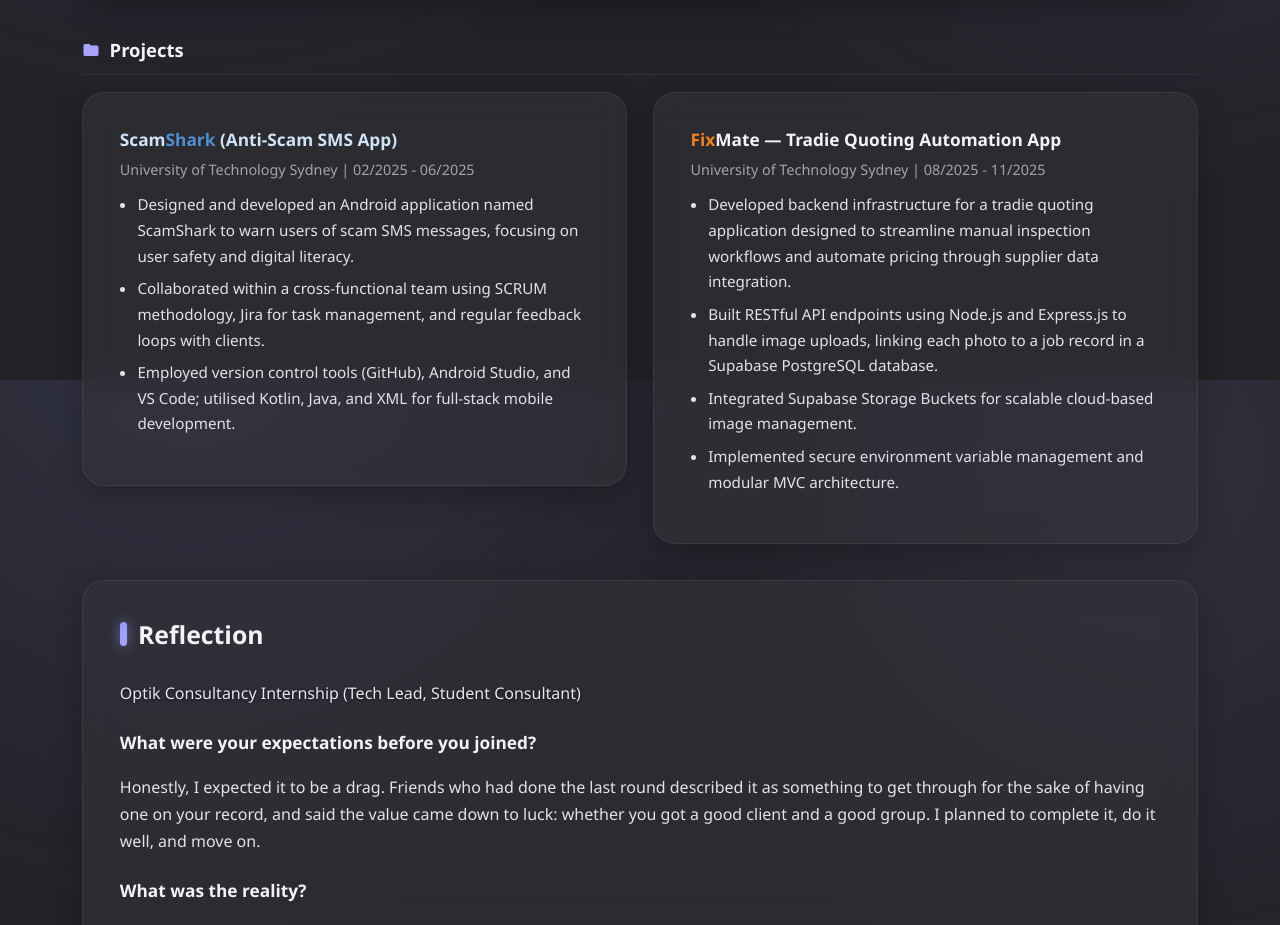
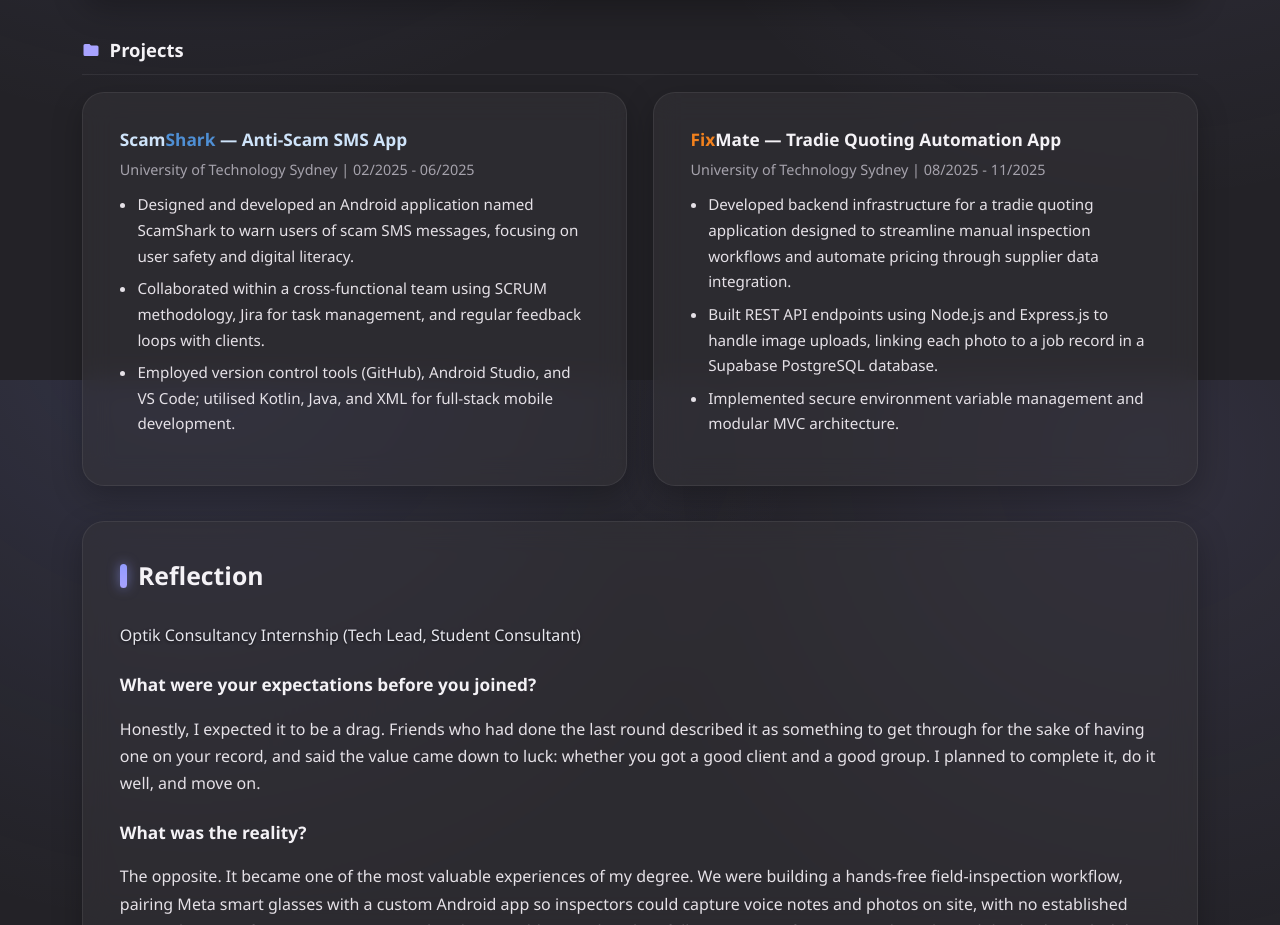
Before and after one commit to Vin-Renoux/Vin-Renoux.github.io, a plain HTML site: page index.html in a window 1280 px wide. Shown: the part 2820-3745 px from the top of the page. Drawn offline with Linux system fonts and the light colour scheme.

Commit message:
project edits

```diff
--- a/index.html
+++ b/index.html
@@ -157,7 +157,7 @@
       <h3 class="group-heading"><svg viewBox="0 0 24 24"><path d="M10 4H4a2 2 0 0 0-2 2v12a2 2 0 0 0 2 2h16a2 2 0 0 0 2-2V8a2 2 0 0 0-2-2h-8l-2-2z"/></svg>Projects</h3>
       <div class="grid-2">
         <div class="card">
-          <h3 class="project-title-scamshark">Scam<span>Shark</span> (Anti-Scam SMS App)</h3>
+          <h3 class="project-title-scamshark">Scam<span>Shark</span> &mdash; Anti-Scam SMS App</h3>
           <p class="meta">University of Technology Sydney | 02/2025 - 06/2025</p>
           <ul class="bullets">
             <li>Designed and developed an Android application named ScamShark to warn users of scam SMS messages, focusing on user safety and digital literacy.</li>
@@ -170,8 +170,7 @@
           <p class="meta">University of Technology Sydney | 08/2025 - 11/2025</p>
           <ul class="bullets">
             <li>Developed backend infrastructure for a tradie quoting application designed to streamline manual inspection workflows and automate pricing through supplier data integration.</li>
-            <li>Built RESTful API endpoints using Node.js and Express.js to handle image uploads, linking each photo to a job record in a Supabase PostgreSQL database.</li>
-            <li>Integrated Supabase Storage Buckets for scalable cloud-based image management.</li>
+            <li>Built REST API endpoints using Node.js and Express.js to handle image uploads, linking each photo to a job record in a Supabase PostgreSQL database.</li>
             <li>Implemented secure environment variable management and modular MVC architecture.</li>
           </ul>
         </div>
```
